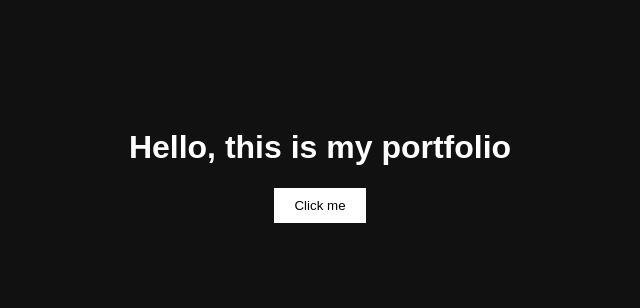
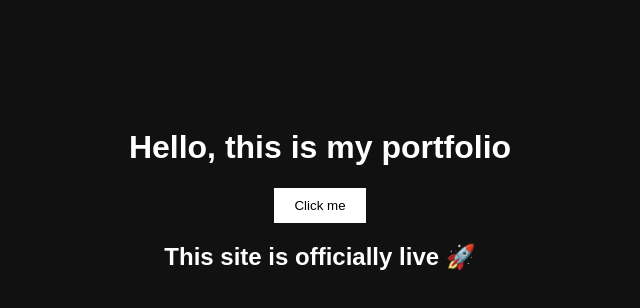
Before and after one commit to georgia-always82/portfolio-website, a plain HTML site: page index.html in a window 1280 px wide. Shown: the whole page, without its empty margins (320-960 px from the left). Drawn offline with Linux system fonts and the light colour scheme.

Commit message:
Added live message

```diff
--- a/index.html
+++ b/index.html
@@ -16,3 +16,4 @@
 </html>
 <link rel="stylesheet" href="style.css">
 <script src="script.js"></script>
+<h2>This site is officially live 🚀</h2>
```
